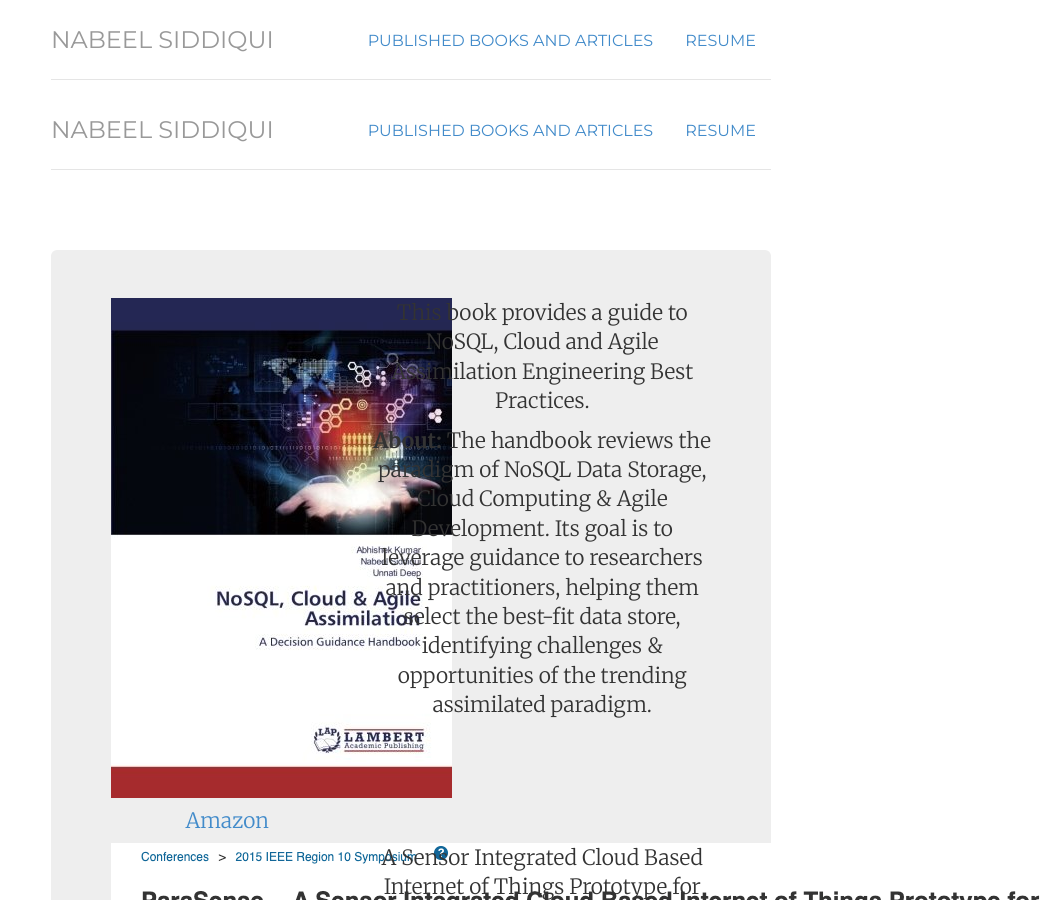
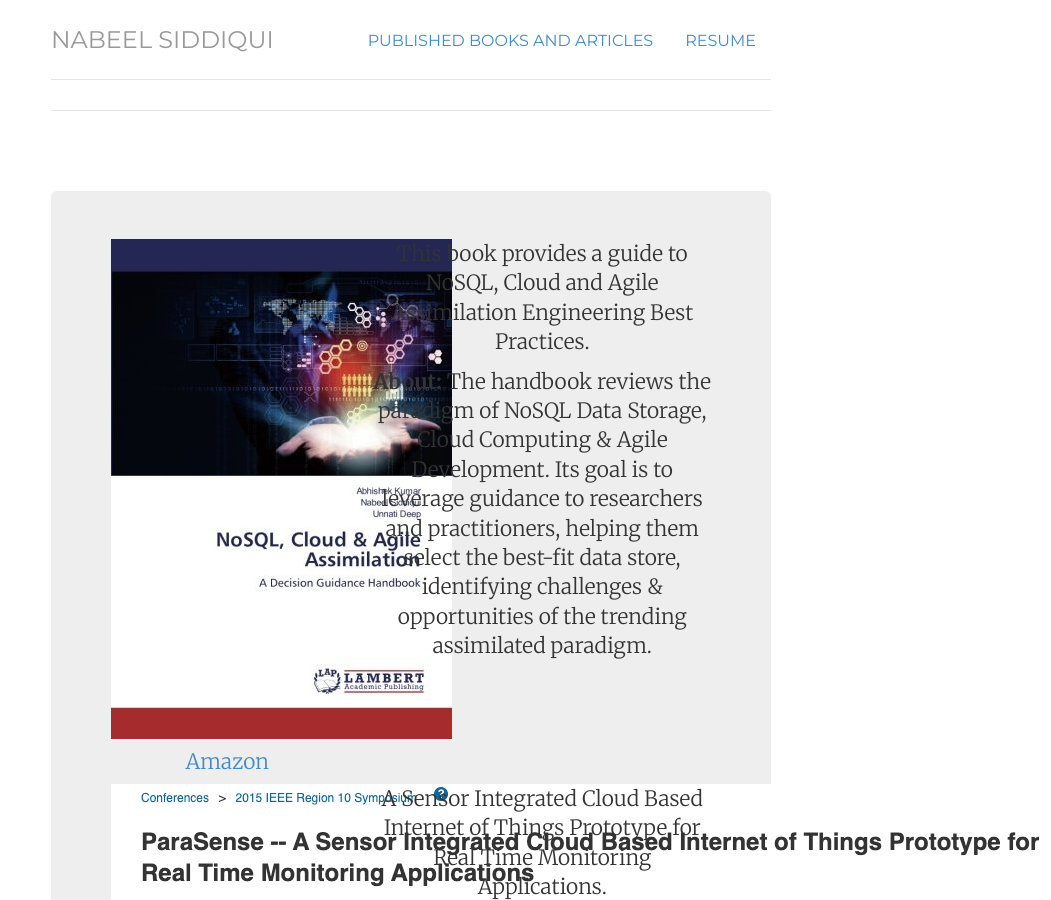
Before and after one commit to mnscodes/mnscodes.github.io, a Jekyll site: the page built from book/index.html, in a window 1280 px wide and 900 px high. Shown: the whole window, without its empty margins (229-1280 px from the left). Built offline with Jekyll 4.4.1, drawn with Linux system fonts in a browser that asks for light colours.

Commit message:
Update index.html

```diff
--- a/book/index.html
+++ b/book/index.html
@@ -8,12 +8,8 @@
 ---
 
 <div class="header">
-	<ul class="nav nav-pills pull-right">
- 		<li class="{{ page.book }}"><a href="/book" title="Book">Published Books and Articles</a></li>
-		<li class="{{ page.cv }}"><a target = "_blank" href="/files/NabeelSiddiquiResume.pdf" title="Download CV as PDF">Resume</a></li>
-	</ul>
-	<h3 class="text-muted"><a href="/">Nabeel Siddiqui</a></h3>
-	</div> <!-- /header -->
+
+</div>
 
 <div class="jumbotron">
 <div class="row">
```
